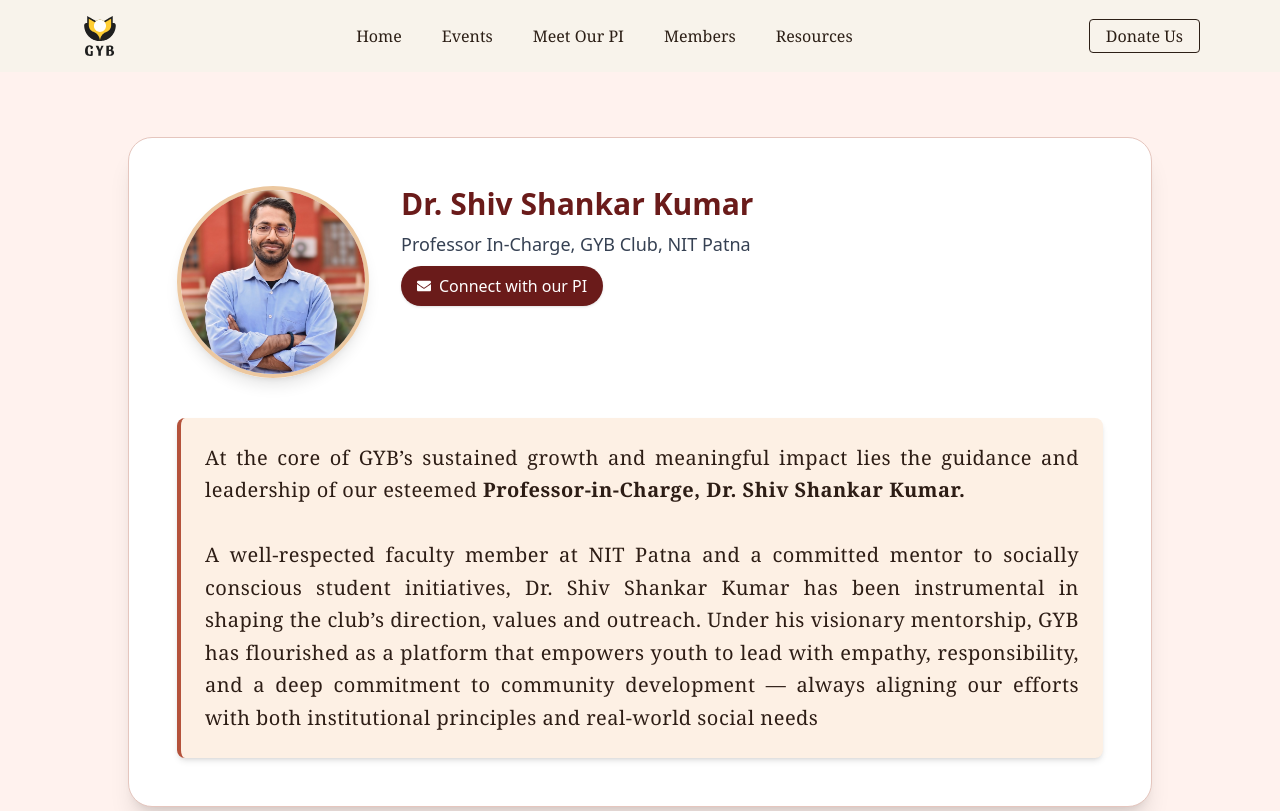
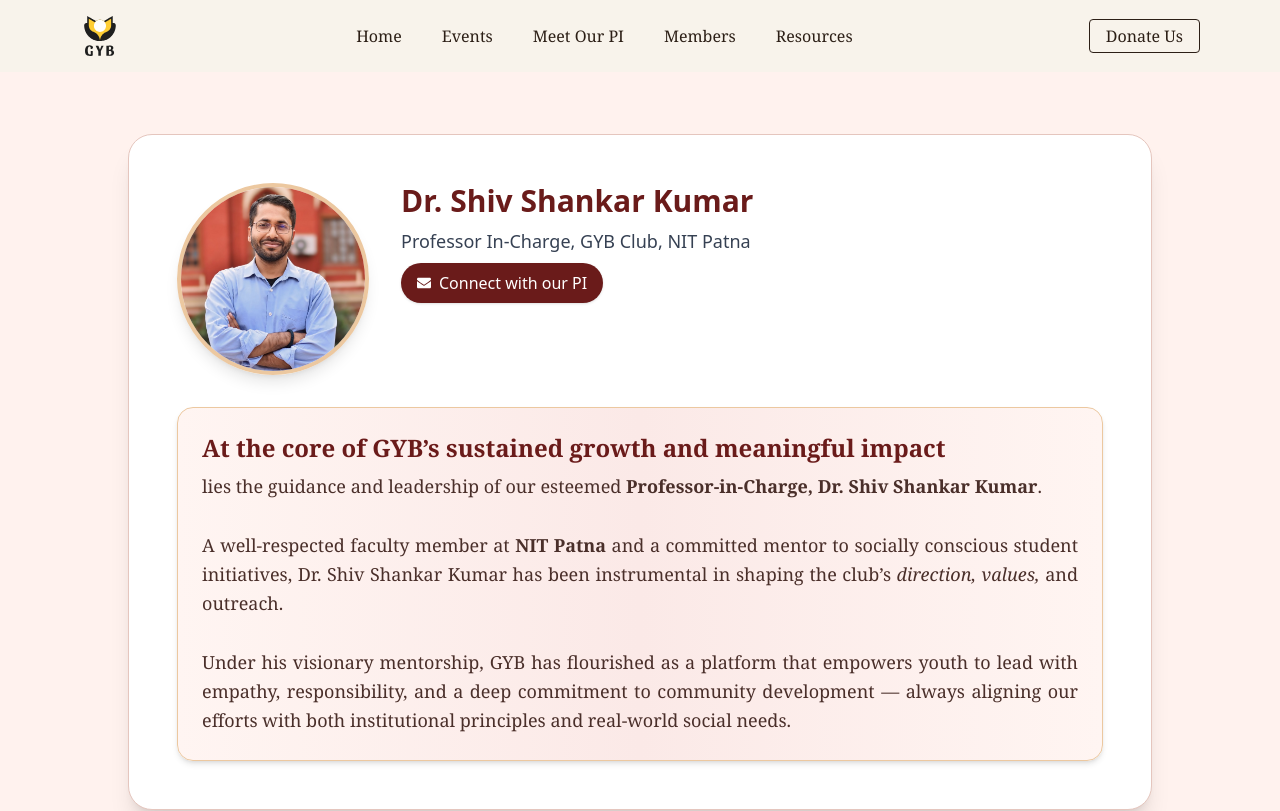
Before and after one commit to AFTABANANTAM/GYB, a Next.js app in the folder gyb/: page /pi-page in a window 1280 px wide. Shown: the top 811 px of the page. Built offline with nearby package versions, Linux system fonts and the light colour scheme.

Commit message:
Update page.js

```diff
--- a/gyb/app/pi-page/page.js
+++ b/gyb/app/pi-page/page.js
@@ -33,16 +33,22 @@
         </div>
 
         {/* Paragraph Section */}
-        <div className="mt-10 bg-[#fdf0e4] p-6 rounded-lg border-l-4 border-[#b4523b] shadow-md text-[#2d1d15] font-serif leading-relaxed text-justify">
-          <p className="text-[1.25rem] leading-relaxed tracking-wide">
-At the core of GYB’s sustained growth
-and meaningful impact lies the guidance
-and leadership of our esteemed <strong>Professor-in-Charge, Dr. Shiv Shankar Kumar.</strong><br/><br/>
-A well-respected faculty member at NIT Patna and a committed mentor to socially conscious student initiatives, Dr. Shiv Shankar Kumar has been instrumental in shaping the club’s direction, values and outreach.
-Under his visionary mentorship, GYB has flourished as a platform that empowers youth to lead with empathy, responsibility, and a deep commitment to community development — always aligning our efforts with both institutional principles and real-world social needs
-</p>
+        <div className="mt-8 bg-gradient-to-r from-[#fff5f2] via-[#fbe9e7] to-[#fff5f2] p-6 rounded-2xl shadow-md border border-[#ecc8a0]">
+  <p className="text-lg text-[#4a2f2a] leading-relaxed font-serif text-justify">
+    <span className="block text-2xl font-bold text-[#6a1b1a] mb-2">
+      At the core of GYB’s sustained growth and meaningful impact
+    </span>
+    lies the guidance and leadership of our esteemed <strong>Professor-in-Charge, Dr. Shiv Shankar Kumar</strong>.
+    <br /><br />
+    A well-respected faculty member at <strong>NIT Patna</strong> and a committed mentor to socially conscious student initiatives,
+    Dr. Shiv Shankar Kumar has been instrumental in shaping the club’s <em>direction, values,</em> and outreach.
+    <br /><br />
+    Under his visionary mentorship, GYB has flourished as a platform that empowers youth to lead with empathy,
+    responsibility, and a deep commitment to community development — always aligning our efforts with both
+    institutional principles and real-world social needs.
+  </p>
+</div>
 
-        </div>
       </div>
     </div>
   );
```
